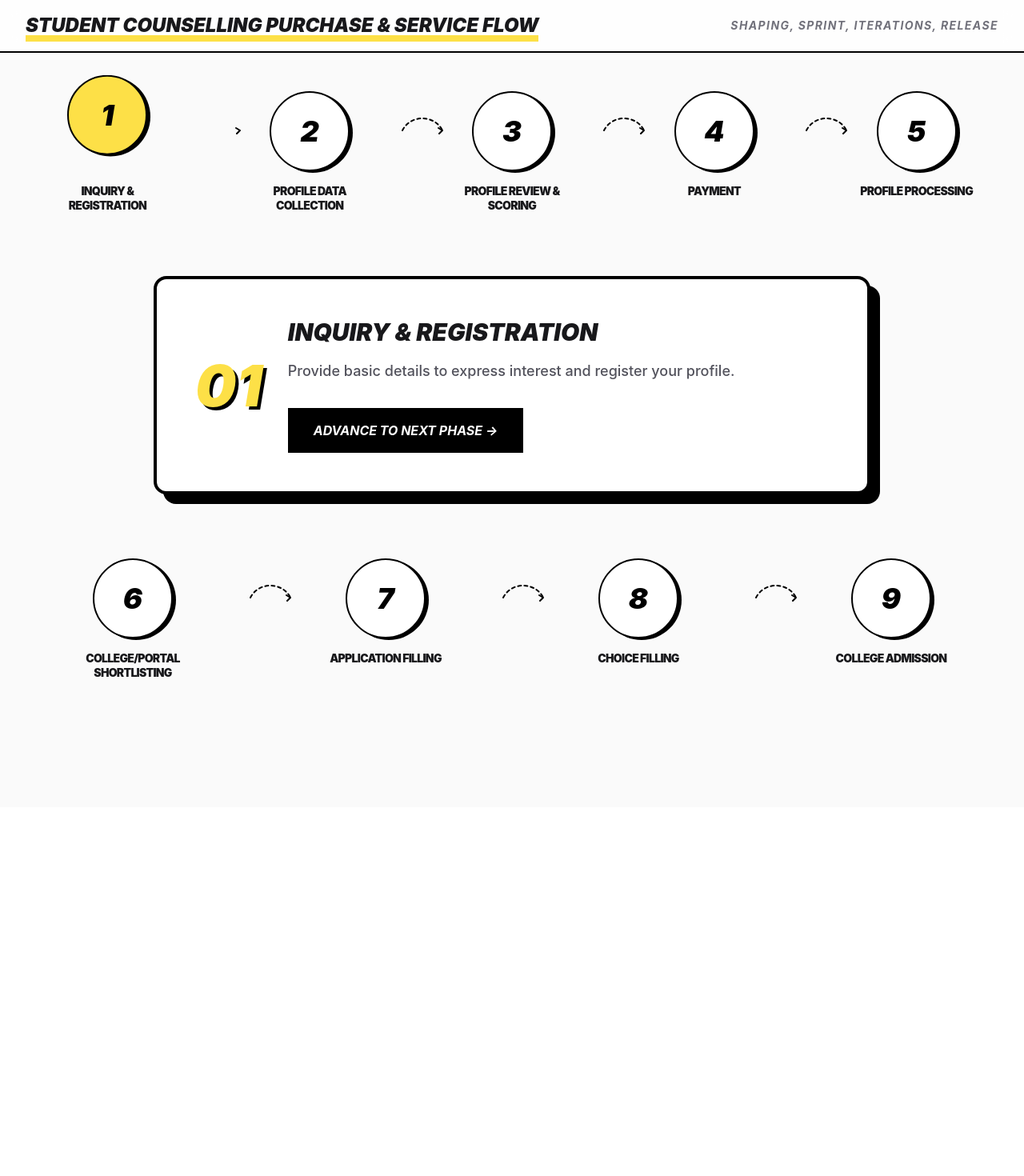
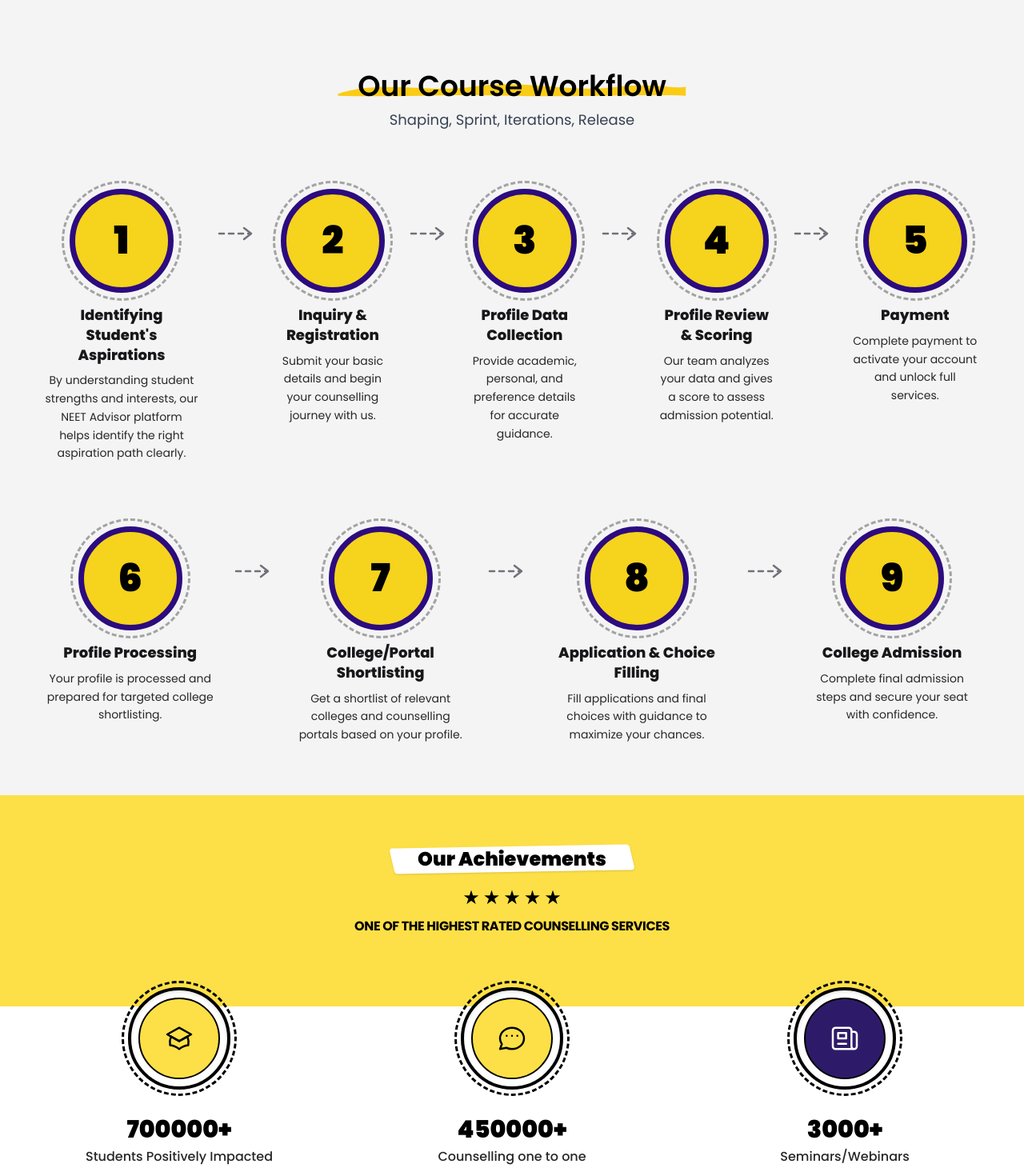
Before and after one commit to Devanshkulsh/careerkick-neet-advisor, a React (Vite) app: page / in a window 1280 px wide. Shown: the top 1470 px of the page at 80% size. Before the commit the page ends 1009 px from the top, so only its background shows below. Built offline with nearby package versions, Linux system fonts and the light colour scheme.

Commit message:
Add AchievementSection component and update Stepper to include ReusableHeading

```diff
--- a/src/App.tsx
+++ b/src/App.tsx
@@ -1,5 +1,5 @@
 import "./App.css";
-import Hero from "./components/Hero";
+import AchievementSection from "./components/AchievementSection";
 import Stepper from "./components/Stepper";
 
 function App() {
@@ -8,6 +8,7 @@ function App() {
       <main className="min-h-screen bg-background text-foreground">
         {/* <Hero /> */}
         <Stepper/>
+        <AchievementSection/>
       </main>
     </>
   );
--- /dev/null
+++ b/src/components/AchievementSection.tsx
@@ -0,0 +1,96 @@
+const achievements = [
+  {
+    id: 1,
+    value: '700000+',
+    label: 'Students Positively Impacted',
+    icon: (
+      <svg className="h-10 w-10" fill="none" viewBox="0 0 24 24" stroke="currentColor">
+        <path strokeLinecap="round" strokeLinejoin="round" strokeWidth={1.5} d="M12 14l9-5-9-5-9 5 9 5z" />
+        <path strokeLinecap="round" strokeLinejoin="round" strokeWidth={1.5} d="M12 14l6.16-3.422a12.083 12.083 0 01.665 6.479A11.952 11.952 0 0012 20.055a11.952 11.952 0 00-6.824-2.998 12.078 12.078 0 01.665-6.479L12 14z" />
+      </svg>
+    ),
+    bgColor: 'bg-[#FDE047]',
+  },
+  {
+    id: 2,
+    value: '450000+',
+    label: 'Counselling one to one',
+    icon: (
+      <svg className="h-10 w-10" fill="none" viewBox="0 0 24 24" stroke="currentColor">
+        <path strokeLinecap="round" strokeLinejoin="round" strokeWidth={1.5} d="M8 10h.01M12 10h.01M16 10h.01M21 12c0 4.418-4.03 8-9 8a9.863 9.863 0 01-4.255-.949L3 20l1.395-3.72C3.512 15.042 3 13.574 3 12c0-4.418 4.03-8 9-8s9 3.582 9 8z" />
+      </svg>
+    ),
+    bgColor: 'bg-[#FDE047]',
+  },
+  {
+    id: 3,
+    value: '3000+',
+    label: 'Seminars/Webinars',
+    icon: (
+      <svg className="h-10 w-10 text-white" fill="none" viewBox="0 0 24 24" stroke="currentColor">
+        <path strokeLinecap="round" strokeLinejoin="round" strokeWidth={1.5} d="M19 20H5a2 2 0 01-2-2V6a2 2 0 012-2h10a2 2 0 012 2v1m2 13a2 2 0 01-2-2V7m2 13a2 2 0 002-2V9a2 2 0 00-2-2h-2m-4-3H9M7 16h6M7 8h6v4H7V8z" />
+      </svg>
+    ),
+    bgColor: 'bg-[#2D1B69]',
+  },
+];
+
+const AchievementSection = () => {
+  return (
+    <section className="relative w-full overflow-hidden">
+      <div className="absolute inset-0 flex flex-col">
+        <div className="h-1/2 w-full bg-[#FDE047]" />
+        <div className="h-1/2 w-full bg-white" />
+      </div>
+
+      <div className="relative z-10 mx-auto max-w-7xl px-6 py-16 text-center">
+        <div className="relative mb-4 inline-block">
+          <span className="relative z-10 px-8 py-2 text-2xl font-black">Our Achievements</span>
+          <div className="absolute inset-0 -rotate-1 skew-x-12 rounded-sm bg-white shadow-sm" />
+        </div>
+
+        <div className="mb-2 flex justify-center gap-1">
+          {[...Array(5)].map((_, i) => (
+            <span key={i} className="text-2xl text-black">&#9733;</span>
+          ))}
+        </div>
+
+        <p className="mb-16 font-bold uppercase tracking-tight text-black">
+          One of the Highest Rated Counselling Services
+        </p>
+
+        <div className="mt-8 grid grid-cols-1 gap-12 md:grid-cols-3 md:gap-4">
+          {achievements.map((item, idx) => (
+            <div
+              key={item.id}
+              className="flex flex-col items-center opacity-0 animate-[fadeInUp_0.6s_ease-out_forwards]"
+              style={{ animationDelay: `${idx * 0.2}s` }}
+            >
+              <div className="relative mb-8">
+                <div className="absolute -inset-2 rounded-full border-3 border-dashed border-black " />
+
+                <div className="relative flex h-32 w-32 items-center justify-center overflow-hidden rounded-full border-4 border-black bg-white shadow-[inset_0_2px_4px_rgba(0,0,0,0.1)]">
+                  <div className={`flex h-[85%] w-[85%] items-center justify-center rounded-full border-2 border-black ${item.bgColor}`}>
+                    {item.icon}
+                  </div>
+                </div>
+              </div>
+
+              <h3 className="mb-1 text-3xl font-black text-black">{item.value}</h3>
+              <p className="text-sm font-medium text-zinc-800 md:text-base">{item.label}</p>
+            </div>
+          ))}
+        </div>
+      </div>
+
+      <style>{`
+        @keyframes fadeInUp {
+          from { opacity: 0; transform: translateY(20px); }
+          to { opacity: 1; transform: translateY(0); }
+        }
+      `}</style>
+    </section>
+  );
+};
+
+export default AchievementSection;
--- a/src/components/Stepper.tsx
+++ b/src/components/Stepper.tsx
@@ -1,4 +1,4 @@
-import { useState } from 'react';
+import {ReusableHeading} from '../shared/ReusableHeading';
 
 type Step = {
   id: number;
@@ -7,28 +7,91 @@ type Step = {
 };
 
 const steps: Step[] = [
-  { id: 1, title: 'Inquiry & Registration', description: 'Provide basic details to express interest and register your profile.' },
-  { id: 2, title: 'Profile Data Collection', description: 'Submit all necessary academic and personal data required for the process.' },
-  { id: 3, title: 'Profile Review & Scoring', description: 'Our team reviews your data and assigns a score to gauge admission potential.' },
-  { id: 4, title: 'Payment', description: 'Complete the payment process to officially activate your account and access services.' },
-  { id: 5, title: 'Profile Processing', description: 'We finalize your profile for the shortlisting phase based on accuracy.' },
-  { id: 6, title: 'College/Portal Shortlisting', description: 'Explore and shortlist colleges or portals based on your score and preferences.' },
-  { id: 7, title: 'Application Filling', description: 'Begin filling out applications for the shortlisted colleges with our assistance.' },
-  { id: 8, title: 'Choice Filling', description: 'Carefully make choices for college options based on available preferences.' },
-  { id: 9, title: 'College Admission', description: 'Navigate the final steps towards securing admission to your desired college.' },
+  {
+    id: 1,
+    title: "Identifying Student's Aspirations",
+    description:
+      'By understanding student strengths and interests, our NEET Advisor platform helps identify the right aspiration path clearly.',
+  },
+  {
+    id: 2,
+    title: 'Inquiry & Registration',
+    description: 'Submit your basic details and begin your counselling journey with us.',
+  },
+  {
+    id: 3,
+    title: 'Profile Data Collection',
+    description:
+      'Provide academic, personal, and preference details for accurate guidance.',
+  },
+  {
+    id: 4,
+    title: 'Profile Review & Scoring',
+    description:
+      'Our team analyzes your data and gives a score to assess admission potential.',
+  },
+  {
+    id: 5,
+    title: 'Payment',
+    description: 'Complete payment to activate your account and unlock full services.',
+  },
+  {
+    id: 6,
+    title: 'Profile Processing',
+    description:
+      'Your profile is processed and prepared for targeted college shortlisting.',
+  },
+  {
+    id: 7,
+    title: 'College/Portal Shortlisting',
+    description:
+      'Get a shortlist of relevant colleges and counselling portals based on your profile.',
+  },
+  {
+    id: 8,
+    title: 'Application & Choice Filling',
+    description:
+      'Fill applications and final choices with guidance to maximize your chances.',
+  },
+  {
+    id: 9,
+    title: 'College Admission',
+    description: 'Complete final admission steps and secure your seat with confidence.',
+  },
 ];
 
-function CheckIcon() {
+function StepCircle({ step }: { step: Step }) {
+  return (
+    <article className="relative rounded-2xl  px-4 pb-6 pt-6 text-center">
+      <div className="mx-auto mb-4 flex h-32.5 w-32.5 items-center justify-center rounded-full border-[7px] border-[#2c0b7f] bg-[#f6d31c]">
+        <div className="absolute h-37.5 w-37.5 rounded-full border-[3px] border-dashed border-[#a3a3a3]" />
+        <span className="relative text-5xl font-black text-black">{step.id}</span>
+      </div>
+
+      <h3 className="mb-2 text-lg font-extrabold leading-snug text-zinc-900">{step.title}</h3>
+      <p className="mx-auto max-w-60 text-sm leading-relaxed text-zinc-800">{step.description}</p>
+    </article>
+  );
+}
+
+function DirectionArrow() {
   return (
     <svg
-      className="h-5 w-5 text-white"
-      viewBox="0 0 24 24"
+      className="mt-16 h-8 w-12 shrink-0 text-zinc-500"
+      viewBox="0 0 48 24"
       fill="none"
       xmlns="http://www.w3.org/2000/svg"
       aria-hidden="true"
     >
       <path
-        d="M20 6L9 17L4 12"
+        d="M2 12H40"
+        stroke="currentColor"
+        strokeWidth="2.5"
+        strokeDasharray="6 6"
+        strokeLinecap="round"
+      />
+      <path
+        d="M33 5L42 12L33 19"
         stroke="currentColor"
         strokeWidth="2.5"
         strokeLinecap="round"
@@ -38,193 +101,43 @@ function CheckIcon() {
   );
 }
 
-function PhoneIcon() {
-  return (
-    <svg
-      className="h-6 w-6 text-white"
-      viewBox="0 0 24 24"
-      fill="none"
-      xmlns="http://www.w3.org/2000/svg"
-      aria-hidden="true"
-    >
-      <path
-        d="M22 16.92V20C22 20.55 21.55 21 21 21C11.61 21 4 13.39 4 4C4 3.45 4.45 3 5 3H8.09C8.57 3 8.98 3.34 9.07 3.81L9.98 8.37C10.06 8.78 9.92 9.2 9.61 9.48L7.74 11.15C8.91 13.57 10.88 15.54 13.3 16.71L14.97 14.84C15.25 14.53 15.67 14.39 16.08 14.47L20.64 15.38C21.11 15.47 21.45 15.88 21.45 16.36L22 16.92Z"
-        stroke="currentColor"
-        strokeWidth="1.8"
-        strokeLinecap="round"
-        strokeLinejoin="round"
-      />
-    </svg>
-  );
-}
-
-function MessageIcon() {
-  return (
-    <svg
-      className="h-8 w-8 text-white"
-      viewBox="0 0 24 24"
-      fill="none"
-      xmlns="http://www.w3.org/2000/svg"
-      aria-hidden="true"
-    >
-      <path
-        d="M21 11.5C21 15.64 16.97 19 12 19C10.74 19 9.54 18.79 8.45 18.41L4 20L5.35 16.59C4.5 15.22 4 13.43 4 11.5C4 7.36 8.03 4 13 4C17.97 4 21 7.36 21 11.5Z"
-        stroke="currentColor"
-        strokeWidth="1.8"
-        strokeLinecap="round"
-        strokeLinejoin="round"
-      />
-    </svg>
-  );
-}
-
-type CurvedArrowProps = {
-  index: number;
-};
-
-function CurvedArrow({ index }: CurvedArrowProps) {
-  return (
-    <div className="absolute top-6 -right-16 hidden w-16 lg:block">
-      <svg width="60" height="30" viewBox="0 0 60 30" fill="none">
-        <path
-          d="M5 25 C 15 5, 45 5, 55 25"
-          stroke="black"
-          strokeWidth="2"
-          strokeDasharray="4 4"
-          strokeLinecap="round"
-          style={{
-            strokeDashoffset: 0,
-            animation: 'drawDash 1s ease forwards',
-            animationDelay: `${index * 0.2}s`,
-          }}
-        />
-        <path
-          d="M50 22 L55 25 L51 29"
-          stroke="black"
-          strokeWidth="2"
-          strokeLinecap="round"
-          strokeLinejoin="round"
-          fill="none"
-        />
-      </svg>
-      <style>{`
-        @keyframes drawDash {
-          from { opacity: 0; }
-          to   { opacity: 1; }
-        }
-      `}</style>
-    </div>
-  );
-}
-
-type StepComponentProps = {
-  step: Step;
-  isActive: boolean;
-  isComplete: boolean;
-  index: number;
-};
-
-function StepComponent({ step, isActive, isComplete, index }: StepComponentProps) {
-  return (
-    <div
-      className={`relative flex flex-col items-center gap-4 transition-all duration-500 ${
-        isComplete ? 'opacity-60 grayscale-[0.5]' : 'opacity-100'
-      }`}
-    >
-      <div
-        className={`relative flex h-25 w-25 items-center justify-center rounded-full border-2 border-black shadow-[4px_2px_0px_0px_rgba(0,0,0,1)] transition-all duration-300 ${
-          isActive || isComplete ? 'bg-[#FDE047]' : 'bg-white'
-        } ${
-          isActive && !isComplete ? 'animate-bounce' : ''
-        }`}
-        style={{
-          animationDuration: isActive ? '1.5s' : undefined,
-        }}
-      >
-        {isComplete ? (
-          <div className="rounded-full bg-black p-1">
-            <CheckIcon />
-          </div>
-        ) : (
-          <span className="text-4xl font-black italic text-black">{step.id}</span>
-        )}
-      </div>
-
-      <div className="max-w-40 text-center">
-        <h3 className="text-sm font-black uppercase leading-tight tracking-tighter text-zinc-900">
-          {step.title}
-        </h3>
-      </div>
-
-      {index % 5 !== 4 && index < steps.length - 1 && <CurvedArrow index={index} />}
-    </div>
-  );
-}
-
 export default function Stepper() {
-  const [currentStepId, setCurrentStepId] = useState(1);
-  const currentStepData = steps.find((s) => s.id === currentStepId);
+  const firstRow = steps.slice(0, 5);
+  const secondRow = steps.slice(5);
 
   return (
-    <div className="min-h-screen bg-[#fafafa] pb-20 font-sans text-zinc-900">
-      <header className=" top-0 z-50 border-b-2 border-black bg-white/80 px-8 py-4 backdrop-blur-md">
-        <div className="mx-auto flex max-w-7xl flex-col items-center justify-between md:flex-row">
-          <h1 className="relative inline-block text-2xl font-black uppercase italic">
-           Student Counselling Purchase & Service Flow
-            <div className="absolute -bottom-1 left-0 h-2 w-full -z-10 bg-[#FDE047]" />
-          </h1>
-          <p className="text-sm font-bold uppercase italic tracking-widest text-zinc-500">
-            Shaping, Sprint, Iterations, Release
-          </p>
-        </div>
-      </header>
-
-      <main className="mx-auto max-w-7xl px-6 pt-12">
-        <div className="relative mb-20 grid grid-cols-2 gap-8 md:grid-cols-5">
-          {steps.slice(0, 5).map((step, i) => (
-            <StepComponent
-              key={step.id}
-              step={step}
-              index={i}
-              isActive={currentStepId === step.id}
-              isComplete={currentStepId > step.id}
-            />
+    <section className="bg-[#f4f4f4] px-4 py-10 sm:px-6 lg:px-10">
+<ReusableHeading
+  title="Our Course Workflow"
+  subtitle="Shaping, Sprint, Iterations, Release"
+/>
+      <div className="mx-auto max-w-7xl">
+        <div className="grid grid-cols-1 gap-5 sm:grid-cols-2 md:grid-cols-3 lg:hidden">
+          {steps.map((step) => (
+            <StepCircle key={step.id} step={step} />
           ))}
         </div>
 
-        <section className="mx-auto mb-20 max-w-4xl rounded-2xl border-4 border-black bg-white p-8 shadow-[12px_12px_0px_0px_rgba(0,0,0,1)] md:p-12">
-          <div className="flex flex-col items-center gap-8 md:flex-row">
-            <div className="text-7xl font-black italic text-[#FDE047] drop-shadow-[4px_4px_0px_rgba(0,0,0,1)]">
-              0{currentStepId}
-            </div>
-            <div className="flex-1">
-              <h2 className="mb-4 text-3xl font-black uppercase italic">{currentStepData?.title}</h2>
-              <p className="mb-8 text-lg font-medium leading-relaxed text-zinc-600">
-                {currentStepData?.description}
-              </p>
-              <button
-                onClick={() => setCurrentStepId((prev) => Math.min(prev + 1, 9))}
-                disabled={currentStepId === 9}
-                className="bg-black px-8 py-4 font-bold uppercase italic text-white transition-all hover:bg-zinc-800 disabled:cursor-not-allowed disabled:opacity-50"
-              >
-                {currentStepId === 9 ? 'Journey Complete' : 'Advance to Next Phase ->'}
-              </button>
-            </div>
+        <div className="hidden lg:block">
+          <div className="mb-8 flex items-start justify-center gap-2">
+            {firstRow.map((step, index) => (
+              <div key={step.id} className="flex items-start gap-2">
+                <StepCircle step={step} />
+                {index < firstRow.length - 1 && <DirectionArrow />}
+              </div>
+            ))}
           </div>
-        </section>
 
-        <div className="mb-20 grid grid-cols-2 gap-8 md:grid-cols-4">
-          {steps.slice(5).map((step, i) => (
-            <StepComponent
-              key={step.id}
-              step={step}
-              index={i + 5}
-              isActive={currentStepId === step.id}
-              isComplete={currentStepId > step.id}
-            />
-          ))}
+          <div className="flex items-start justify-center gap-2">
+            {secondRow.map((step, index) => (
+              <div key={step.id} className="flex items-start gap-2">
+                <StepCircle step={step} />
+                {index < secondRow.length - 1 && <DirectionArrow />}
+              </div>
+            ))}
+          </div>
         </div>
-      </main>
-    </div>
+      </div>
+    </section>
   );
 }
--- /dev/null
+++ b/src/shared/ReusableHeading.tsx
@@ -0,0 +1,47 @@
+interface ReusableHeadingProps {
+  title: string;
+  subtitle?: string;
+  className?: string;
+  subtitleClass?: string;
+}
+
+export const ReusableHeading = ({
+  title,
+  subtitle,
+  className = "",
+  subtitleClass = "",
+}: ReusableHeadingProps) => {
+  return (
+    <div className={`py-12 text-center ${className}`}>
+      <div className="relative inline-block">
+         <svg
+          className="absolute left-0 top-1/2 -translate-y-1/2 w-full h-[70%]"
+          viewBox="0 0 300 60"
+          preserveAspectRatio="none"
+        >
+          <path
+            d="M5,50
+               C40,10 80,50 120,30
+               C160,10 200,50 240,30
+               C270,20 290,40 295,30
+               L295,55
+               C260,50 200,60 150,55
+               C100,50 50,60 5,55 Z"
+            fill="#FACC15" // Tailwind yellow-400
+          />
+        </svg>
+
+
+        <h2 className="relative px-8 text-3xl text-black md:text-4xl font-semibold">
+          {title}
+        </h2>
+      </div>
+
+      {subtitle && (
+        <p className={`mt-2 text-gray-700 text-md md:text-lg ${subtitleClass}`}>
+          {subtitle}
+        </p>
+      )}
+    </div>
+  );
+};
```
